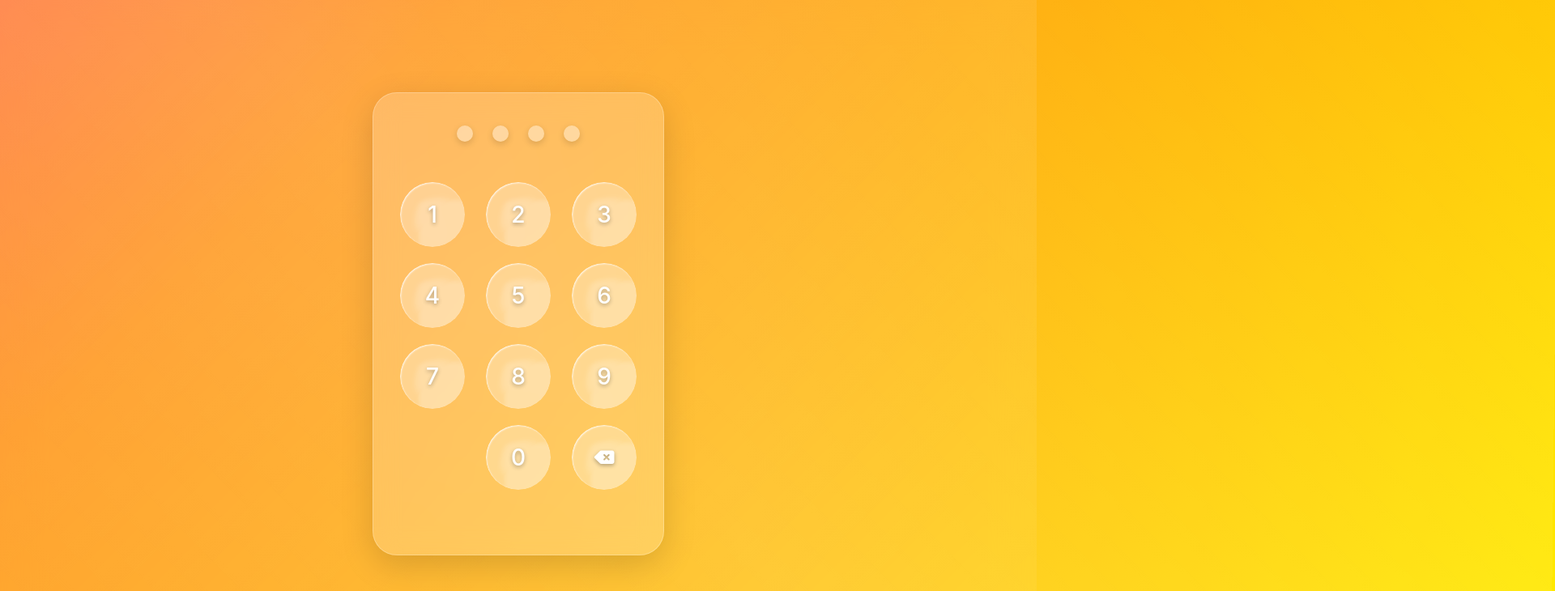
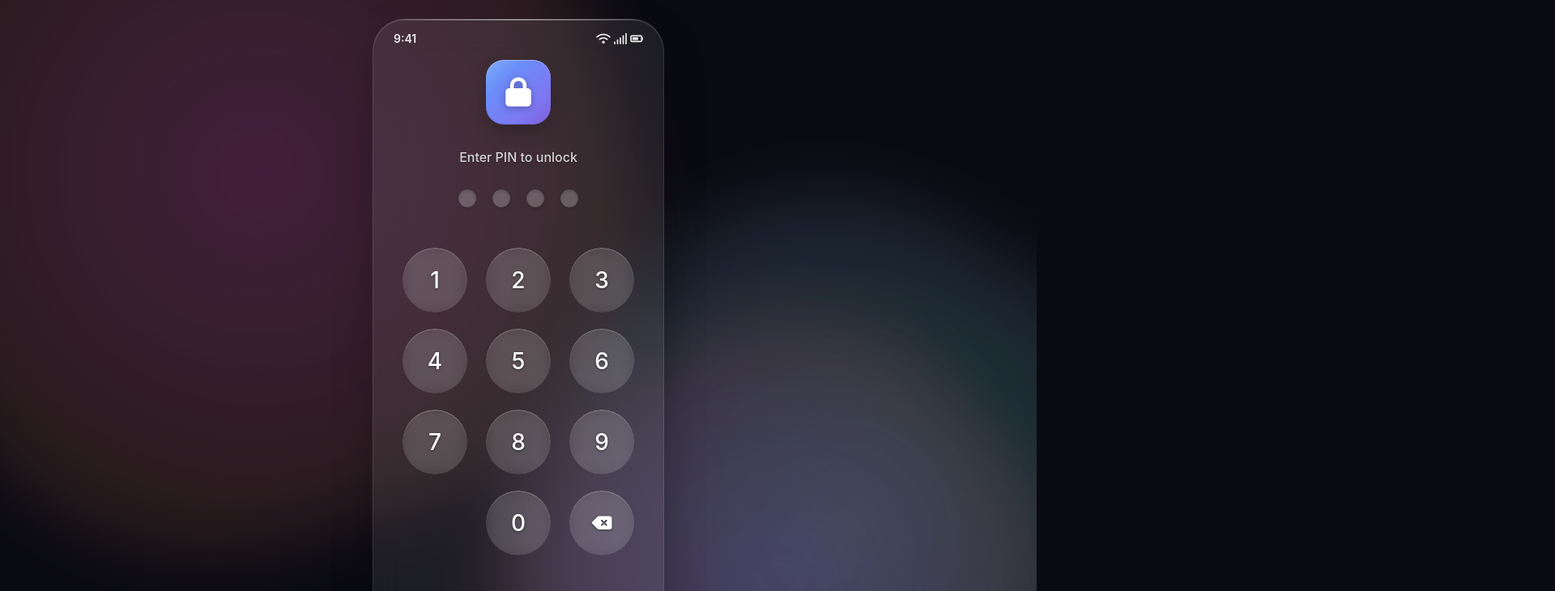
Before and after one commit to JoinMeOnFB/gimayl, a plain HTML site: page index.html in a window 1280 px wide. Shown: the top 730 px of the page at 81% size, 1920 px wide, since content can reach past the window. Drawn offline with Linux system fonts and the light colour scheme.

Commit message:
Refactor styles for lock screen and background
Updated styles for the lock screen and background, enhancing the visual appearance with a liquid glass effect. Adjusted various properties for improved aesthetics and performance.

```diff
--- a/index.html
+++ b/index.html
@@ -14,9 +14,7 @@
         }
 
         body {
-            background: linear-gradient(135deg, #ff0055 0%, #ff8c00 25%, #ffea00 50%, #00ff88 75%, #0099ff 100%);
-            background-size: 400% 400%;
-            animation: gradientShift 6s ease infinite;
+            background: #0a0a12;
             height: 100vh;
             display: flex;
             justify-content: center;
@@ -25,64 +23,208 @@
             position: relative;
         }
 
-        @keyframes gradientShift {
-            0% { background-position: 0% 50%; }
-            50% { background-position: 100% 50%; }
-            100% { background-position: 0% 50%; }
-        }
-
-        .liquid-bg {
+        /* Liquid Glass Background */
+        .liquid-container {
             position: absolute;
             top: 0;
             left: 0;
             width: 100%;
             height: 100%;
-            background: linear-gradient(135deg, rgba(255,255,255,0.15) 0%, rgba(255,255,255,0.05) 100%);
-            backdrop-filter: blur(25px);
-            -webkit-backdrop-filter: blur(25px);
+            overflow: hidden;
             z-index: 1;
         }
 
+        .liquid-layer {
+            position: absolute;
+            border-radius: 40%;
+            background: radial-gradient(circle, rgba(100, 150, 255, 0.4) 0%, rgba(100, 200, 255, 0.2) 70%);
+            filter: blur(40px);
+            animation: liquidFloat 20s infinite linear;
+            opacity: 0.6;
+        }
+
+        .liquid-layer:nth-child(1) {
+            width: 70vw;
+            height: 70vw;
+            top: -30vh;
+            left: -10vw;
+            animation-duration: 25s;
+            background: radial-gradient(circle, rgba(255, 100, 200, 0.4) 0%, rgba(255, 150, 100, 0.2) 70%);
+        }
+
+        .liquid-layer:nth-child(2) {
+            width: 60vw;
+            height: 60vw;
+            bottom: -30vh;
+            right: -10vw;
+            animation-duration: 30s;
+            animation-direction: reverse;
+            background: radial-gradient(circle, rgba(100, 255, 200, 0.4) 0%, rgba(150, 200, 255, 0.2) 70%);
+        }
+
+        .liquid-layer:nth-child(3) {
+            width: 50vw;
+            height: 50vw;
+            top: 50%;
+            left: 50%;
+            transform: translate(-50%, -50%);
+            animation-duration: 35s;
+            background: radial-gradient(circle, rgba(200, 100, 255, 0.4) 0%, rgba(255, 100, 150, 0.2) 70%);
+        }
+
+        @keyframes liquidFloat {
+            0% {
+                transform: rotate(0deg) translate(0, 0);
+            }
+            100% {
+                transform: rotate(360deg) translate(20px, 20px);
+            }
+        }
+
+        /* Main Container */
         .container {
             width: 100%;
             max-width: 400px;
             padding: 20px;
-            z-index: 2;
+            z-index: 10;
             position: relative;
         }
 
+        /* Lock Screen with Skeuomorphic Glass */
         .lock-screen {
-            background: rgba(255, 255, 255, 0.2);
-            border-radius: 30px;
-            padding: 40px 20px;
-            box-shadow: 0 12px 40px rgba(0, 0, 0, 0.15);
-            backdrop-filter: blur(15px);
-            -webkit-backdrop-filter: blur(15px);
-            border: 1px solid rgba(255, 255, 255, 0.25);
+            background: rgba(255, 255, 255, 0.08);
+            border-radius: 40px;
+            padding: 50px 25px 40px;
+            box-shadow:
+                0 25px 50px rgba(0, 0, 0, 0.25),
+                inset 0 1px 0 rgba(255, 255, 255, 0.15),
+                inset 0 -1px 0 rgba(0, 0, 0, 0.2);
+            backdrop-filter: blur(20px);
+            -webkit-backdrop-filter: blur(20px);
+            border: 1px solid rgba(255, 255, 255, 0.1);
+            position: relative;
+            overflow: hidden;
         }
 
+        .lock-screen::before {
+            content: '';
+            position: absolute;
+            top: 0;
+            left: 0;
+            right: 0;
+            height: 1px;
+            background: linear-gradient(90deg,
+                transparent,
+                rgba(255, 255, 255, 0.4),
+                rgba(255, 255, 255, 0.6),
+                rgba(255, 255, 255, 0.4),
+                transparent);
+        }
+
+        /* Status Bar */
+        .status-bar {
+            position: absolute;
+            top: 15px;
+            left: 0;
+            right: 0;
+            display: flex;
+            justify-content: space-between;
+            padding: 0 25px;
+            color: rgba(255, 255, 255, 0.9);
+            font-size: 14px;
+            font-weight: 600;
+        }
+
+        /* App Icon */
+        .app-icon {
+            width: 80px;
+            height: 80px;
+            border-radius: 22px;
+            background: linear-gradient(135deg, #5e9afc, #8a6bf0);
+            margin: 0 auto 30px;
+            display: flex;
+            align-items: center;
+            justify-content: center;
+            box-shadow:
+                0 10px 20px rgba(0, 0, 0, 0.2),
+                inset 0 1px 0 rgba(255, 255, 255, 0.3),
+                inset 0 -1px 0 rgba(0, 0, 0, 0.2);
+            position: relative;
+            overflow: hidden;
+        }
+
+        .app-icon::after {
+            content: '';
+            position: absolute;
+            top: 0;
+            left: 0;
+            right: 0;
+            bottom: 0;
+            background: linear-gradient(135deg,
+                rgba(255, 255, 255, 0.2) 0%,
+                transparent 30%,
+                transparent 70%,
+                rgba(0, 0, 0, 0.1) 100%);
+            border-radius: 22px;
+        }
+
+        .app-icon i {
+            color: white;
+            font-size: 36px;
+            filter: drop-shadow(0 2px 4px rgba(0, 0, 0, 0.3));
+        }
+
+        /* Instruction Text */
+        .instruction {
+            text-align: center;
+            color: rgba(255, 255, 255, 0.8);
+            font-size: 16px;
+            margin-bottom: 30px;
+            font-weight: 500;
+            text-shadow: 0 1px 2px rgba(0, 0, 0, 0.3);
+        }
+
+        /* Pin Display */
         .pin-display {
             display: flex;
             justify-content: center;
             margin-bottom: 50px;
+            gap: 20px;
         }
 
         .pin-dot {
-            width: 20px;
-            height: 20px;
+            width: 22px;
+            height: 22px;
             border-radius: 50%;
-            background: rgba(255, 255, 255, 0.4);
-            margin: 0 12px;
-            transition: all 0.2s ease;
-            box-shadow: 0 3px 8px rgba(0,0,0,0.15);
+            background: rgba(255, 255, 255, 0.15);
+            transition: all 0.3s ease;
+            box-shadow:
+                inset 0 2px 4px rgba(0, 0, 0, 0.2),
+                0 2px 4px rgba(0, 0, 0, 0.1);
+            position: relative;
+            overflow: hidden;
+        }
+
+        .pin-dot::before {
+            content: '';
+            position: absolute;
+            top: 0;
+            left: 0;
+            width: 100%;
+            height: 100%;
+            background: rgba(255, 255, 255, 0.1);
+            border-radius: 50%;
         }
 
         .pin-dot.filled {
-            background: rgba(255, 255, 255, 0.95);
-            transform: scale(1.3);
-            box-shadow: 0 0 15px rgba(255,255,255,0.7);
+            background: rgba(255, 255, 255, 0.9);
+            box-shadow:
+                0 0 15px rgba(100, 150, 255, 0.6),
+                inset 0 1px 0 rgba(255, 255, 255, 0.8);
+            transform: scale(1.2);
         }
 
+        /* Keypad */
         .keypad {
             display: grid;
             grid-template-columns: repeat(3, 1fr);
@@ -90,9 +232,10 @@
             padding: 0 10px;
         }
 
+        /* Liquid Glass Buttons */
         .glass-button {
-            --bg-color: rgba(255, 255, 255, 0.3);
-            --highlight: rgba(255, 255, 255, 0.85);
+            --bg-color: rgba(255, 255, 255, 0.1);
+            --highlight: rgba(255, 255, 255, 0.3);
             --text: #ffffff;
 
             position: relative;
@@ -103,13 +246,13 @@
             cursor: pointer;
             overflow: hidden;
             background: transparent;
-            transition: transform 0.2s ease;
+            transition: all 0.15s ease;
             outline: none;
             margin: 0 auto;
         }
 
         .glass-button:active {
-            transform: scale(0.9);
+            transform: scale(0.92);
         }
 
         .glass-filter,
@@ -122,8 +265,8 @@
 
         .glass-filter {
             z-index: 1;
-            backdrop-filter: blur(5px);
-            filter: url(#glass-distortion) saturate(130%) brightness(1.2);
+            backdrop-filter: blur(10px);
+            -webkit-backdrop-filter: blur(10px);
         }
 
         .glass-overlay {
@@ -133,7 +276,9 @@
 
         .glass-specular {
             z-index: 3;
-            box-shadow: inset 1px 1px 2px var(--highlight);
+            box-shadow:
+                inset 0 1px 1px var(--highlight),
+                0 5px 15px rgba(0, 0, 0, 0.2);
         }
 
         .glass-content {
@@ -146,52 +291,68 @@
             justify-content: center;
             align-items: center;
             height: 100%;
-            text-shadow: 0 2px 5px rgba(0,0,0,0.3);
+            text-shadow: 0 1px 3px rgba(0, 0, 0, 0.5);
         }
 
         .glass-button.delete .glass-content {
             font-size: 22px;
         }
 
+        /* Status Message */
         .status-message {
             text-align: center;
-            color: white;
+            color: rgba(255, 255, 255, 0.8);
             margin-top: 20px;
             font-size: 0.9rem;
             height: 20px;
-            opacity: 0.9;
-            text-shadow: 0 1px 3px rgba(0,0,0,0.2);
+            text-shadow: 0 1px 2px rgba(0, 0, 0, 0.5);
+            transition: opacity 0.3s ease;
         }
 
-        @keyframes liquid {
-            0% { transform: translateY(0) rotate(0deg); }
-            100% { transform: translateY(-20px) rotate(1deg); }
+        /* Subtle floating animation */
+        @keyframes float {
+            0%, 100% { transform: translateY(0); }
+            50% { transform: translateY(-5px); }
         }
 
-        .liquid-bg::before {
-            content: '';
-            position: absolute;
-            top: -50%;
-            left: -50%;
-            width: 200%;
-            height: 200%;
-            background: linear-gradient(45deg, transparent, rgba(255,255,255,0.15), transparent);
-            animation: liquid 8s infinite linear;
+        .container {
+            animation: float 10s ease-in-out infinite;
+        }
+
+        /* Performance optimizations */
+        .lock-screen, .glass-button {
+            transform: translateZ(0);
+            will-change: transform;
+        }
+
+        /* Reduce motion for accessibility */
+        @media (prefers-reduced-motion: reduce) {
+            .container, .liquid-layer {
+                animation: none;
+            }
         }
     </style>
 </head>
 <body>
-    <div class="liquid-bg"></div>
-
-    <svg style="display: none">
-        <filter id="glass-distortion">
-            <feTurbulence type="turbulence" baseFrequency="0.008" numOctaves="2" result="noise" />
-            <feDisplacementMap in="SourceGraphic" in2="noise" scale="77" />
-        </filter>
-    </svg>
+    <div class="liquid-container">
+        <div class="liquid-layer"></div>
+        <div class="liquid-layer"></div>
+        <div class="liquid-layer"></div>
+    </div>
 
     <div class="container">
         <div class="lock-screen">
+            <div class="status-bar">
+                <span>9:41</span>
+                <span><i class="fas fa-wifi"></i> <i class="fas fa-signal"></i> <i class="fas fa-battery-three-quarters"></i></span>
+            </div>
+
+            <div class="app-icon">
+                <i class="fas fa-lock"></i>
+            </div>
+
+            <div class="instruction">Enter PIN to unlock</div>
+
             <div class="pin-display">
                 <div class="pin-dot"></div>
                 <div class="pin-dot"></div>
@@ -319,7 +480,9 @@
             if (enteredPIN === correctPIN) {
                 statusMessage.textContent = "PIN correct! Redirecting...";
                 // Immediately redirect to Gmail
-                window.location.href = "https://mail.google.com";
+                setTimeout(() => {
+                    window.location.href = "https://mail.google.com";
+                }, 500);
             } else {
                 statusMessage.textContent = "Incorrect PIN. Try again.";
                 // Clear PIN after a delay
```
